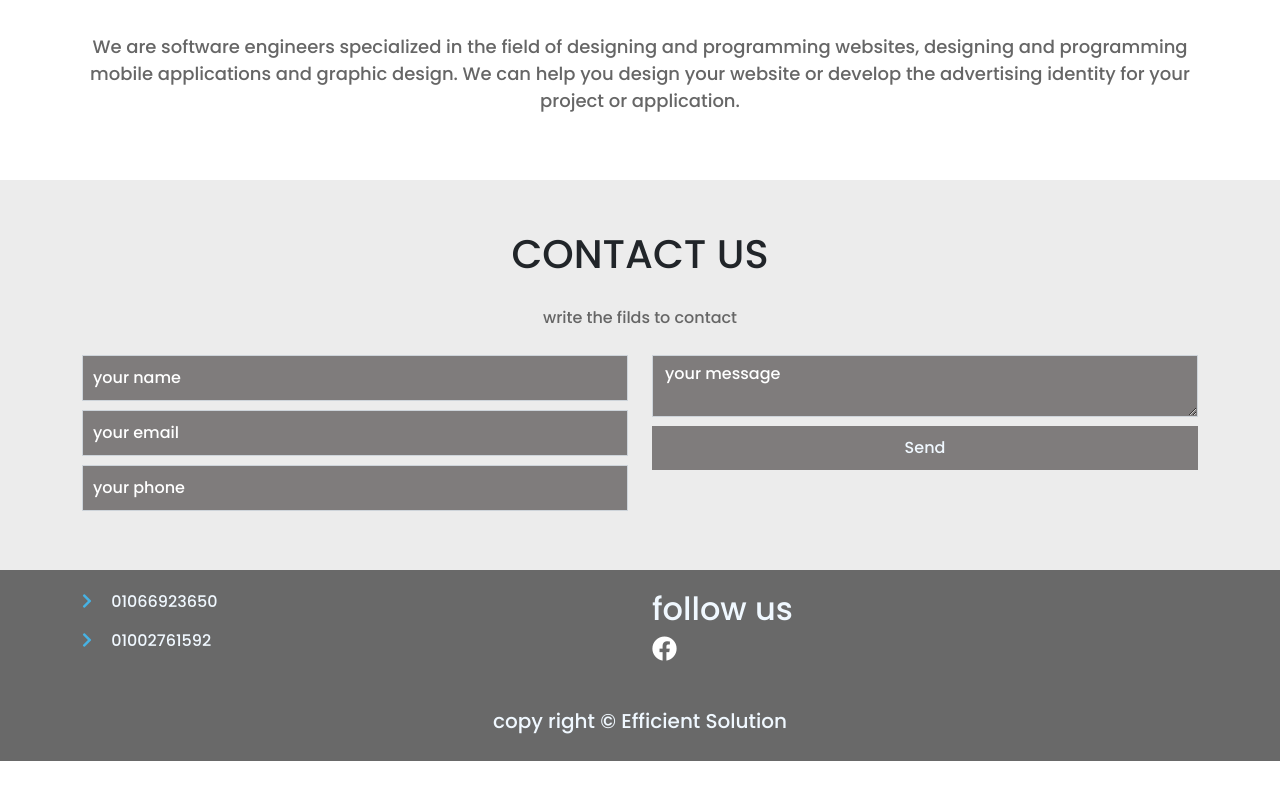
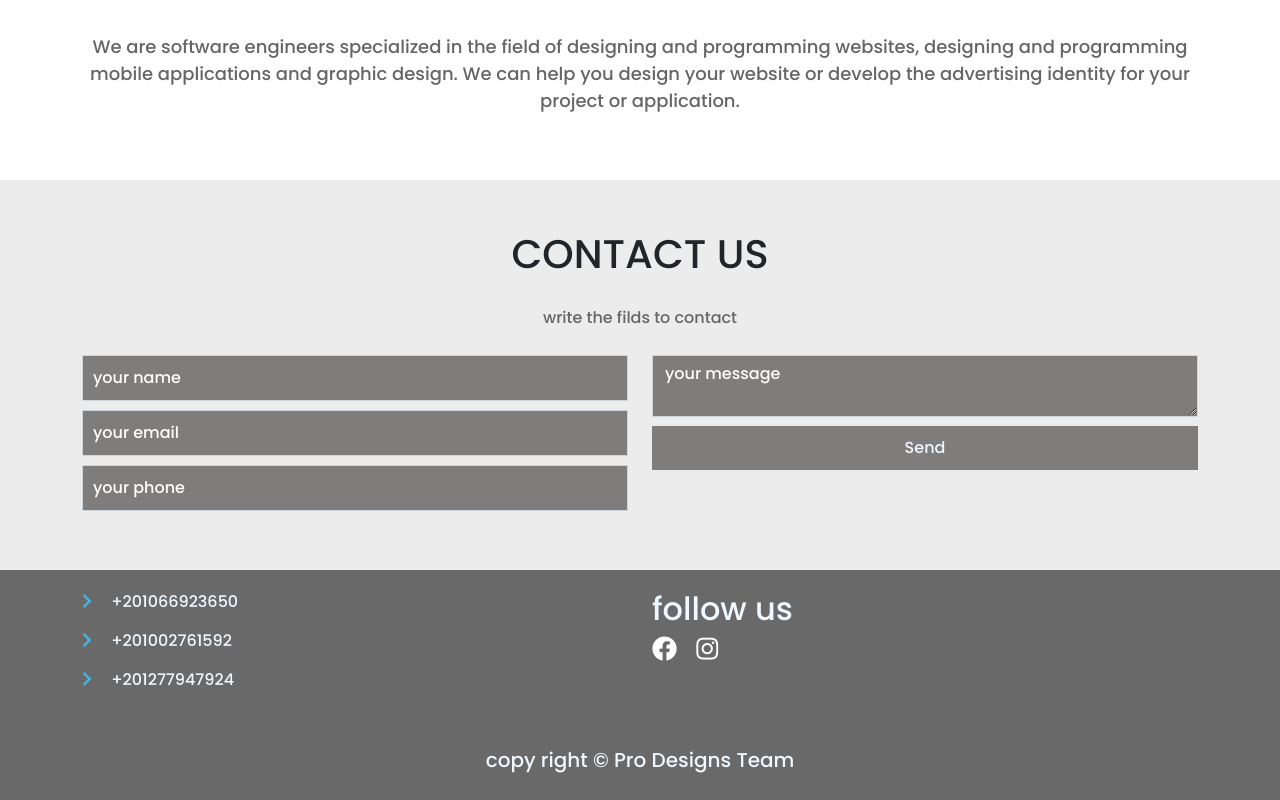
Before and after one commit to ahmedsa11/prodesign, a plain HTML site: page index.html in a window 1280 px wide. Shown: the part 1907-2707 px from the top of the page. Before the commit the page ends 2668 px from the top, so only its background shows below. Drawn offline with nearby package versions, Linux system fonts and the light colour scheme.

Commit message:
3333333333333333333d33

```diff
--- a/index.html
+++ b/index.html
@@ -159,21 +159,22 @@
         <div class="row">
           <div class="col-md-6">
             <ul>
-            <li><i class="fas fa-chevron-right"></i> 01066923650 </li>
-            <li><i class="fas fa-chevron-right"></i> 01002761592 </li>
+            <li><i class="fas fa-chevron-right"></i> +201066923650 </li>
+            <li><i class="fas fa-chevron-right"></i> +201002761592 </li>
+            <li><i class="fas fa-chevron-right"></i> +201277947924 </li>
           </ul>
           </div>
             <div class ="col-md-6">
                 <h2>follow us</h2>
                 <a href="https://www.facebook.com/Efficient-Solution-108317175215080"><i class="fab fa-facebook"></i></a>
-                <!-- <a><i class="fab fa-whatsapp"></i></a> -->
+                <a><i class="fab fa-instagram"></i></a>
             </div>
         </div>
     </div>
 </div>
 <!--Start Copy-->
 <div class="copy">
-    <h3>copy right &copy; Efficient Solution</h3>
+    <h3>copy right &copy;  Pro Designs Team</h3>
 </div>
 
 <!--End Copy-->
```
